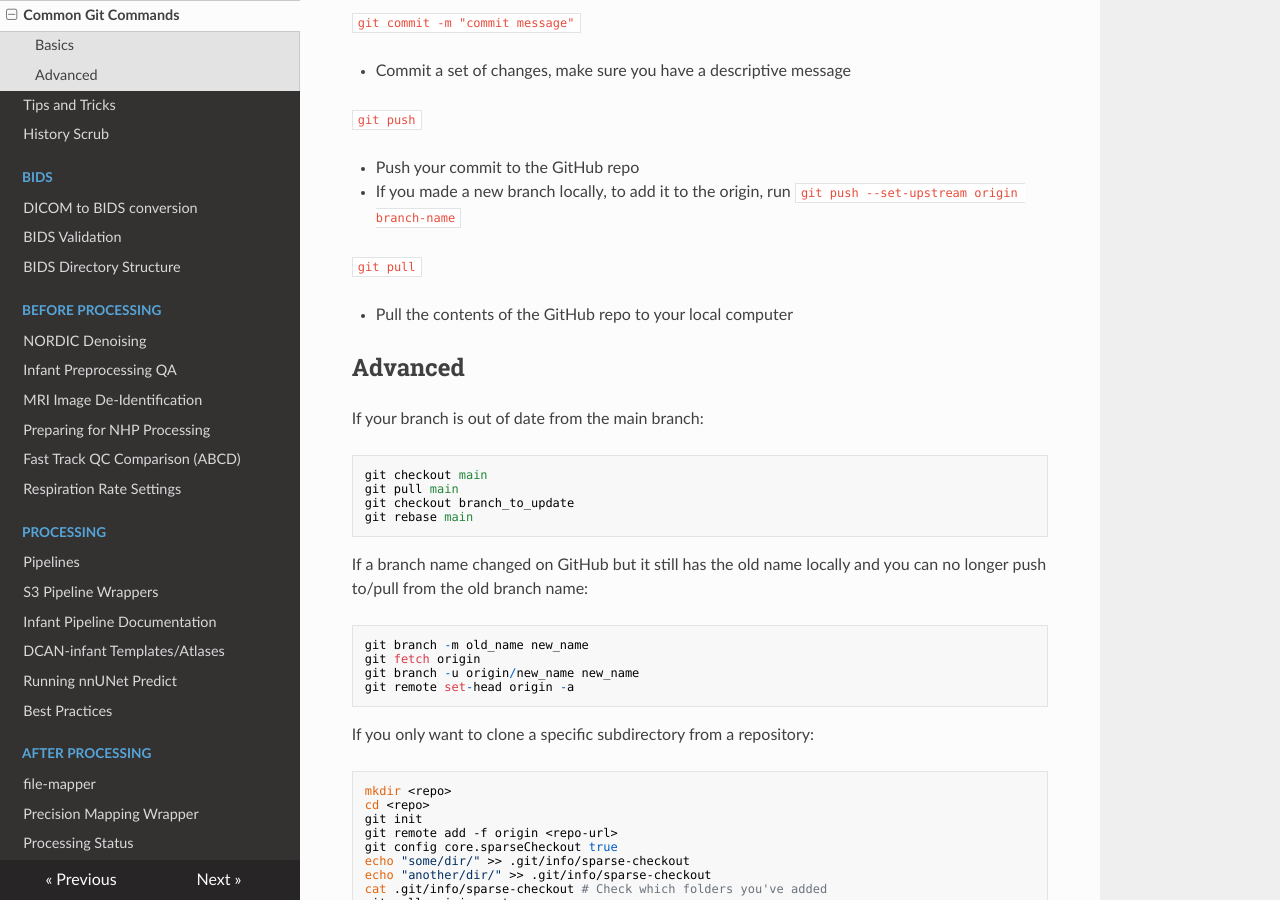
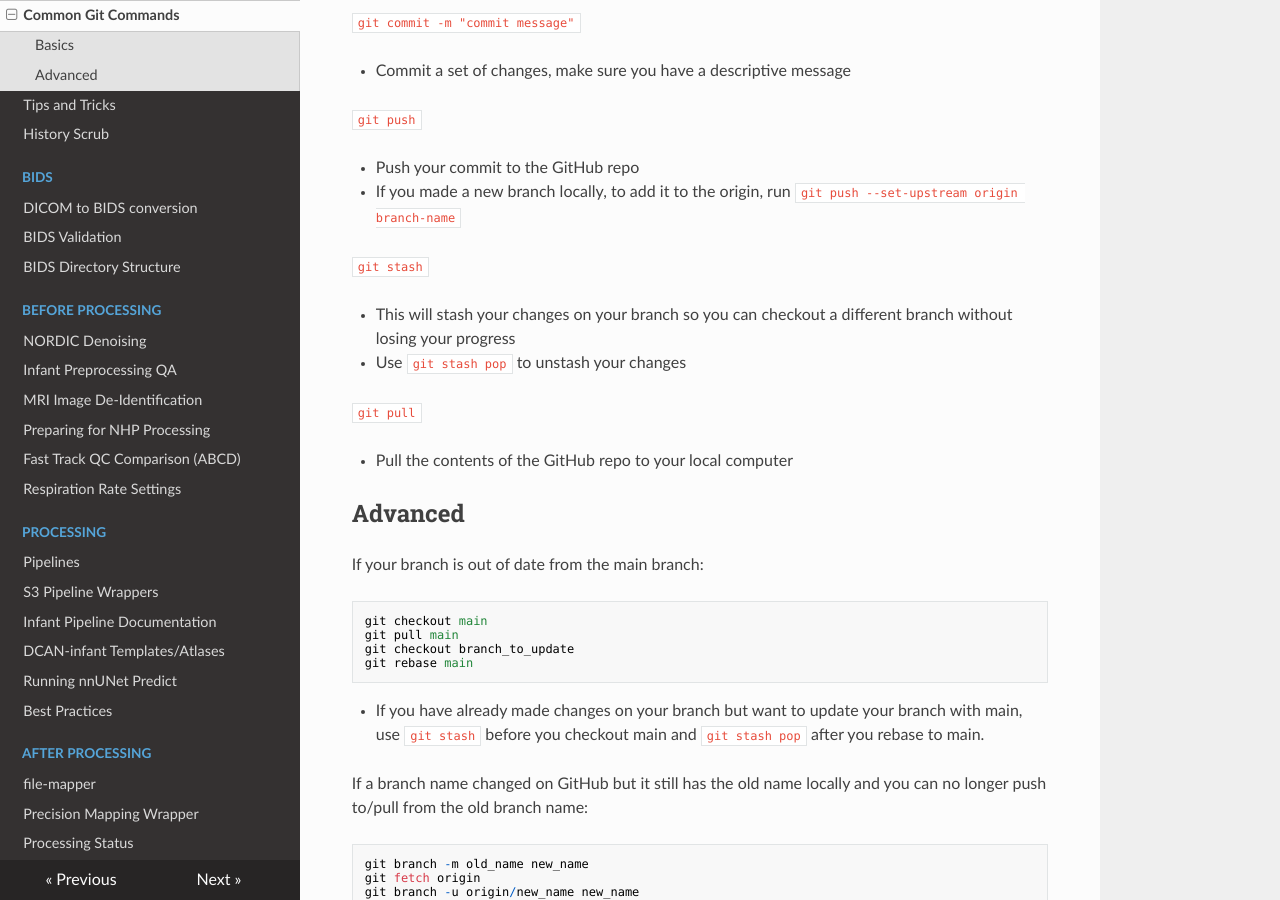
Before and after one commit to DCAN-Labs/cdni-brain, an MkDocs documentation site: the page built from docs/git-commands.md, in a window 1280 px wide and 900 px high, scrolled down 948 px. Built offline with MkDocs 1.6.1, drawn with Linux system fonts in a browser that asks for light colours; nearby versions of some CDN libraries.

Commit message:
add git stash

````diff
--- a/docs/git-commands.md
+++ b/docs/git-commands.md
@@ -37,6 +37,12 @@ This page contains common commands used to work with GitHub repositories via git
 
 - If you made a new branch locally, to add it to the origin, run `git push --set-upstream origin branch-name`
 
+`git stash`
+
+- This will stash your changes on your branch so you can checkout a different branch without losing your progress
+
+- Use `git stash pop` to unstash your changes
+
 `git pull`
 
 - Pull the contents of the GitHub repo to your local computer
@@ -51,6 +57,8 @@ git pull main
 git checkout branch_to_update
 git rebase main
 ```
+
+- If you have already made changes on your branch but want to update your branch with main, use `git stash` before you checkout main and `git stash pop` after you rebase to main.
 
 If a branch name changed on GitHub but it still has the old name locally and you can no longer push to/pull from the old branch name:
 
````
